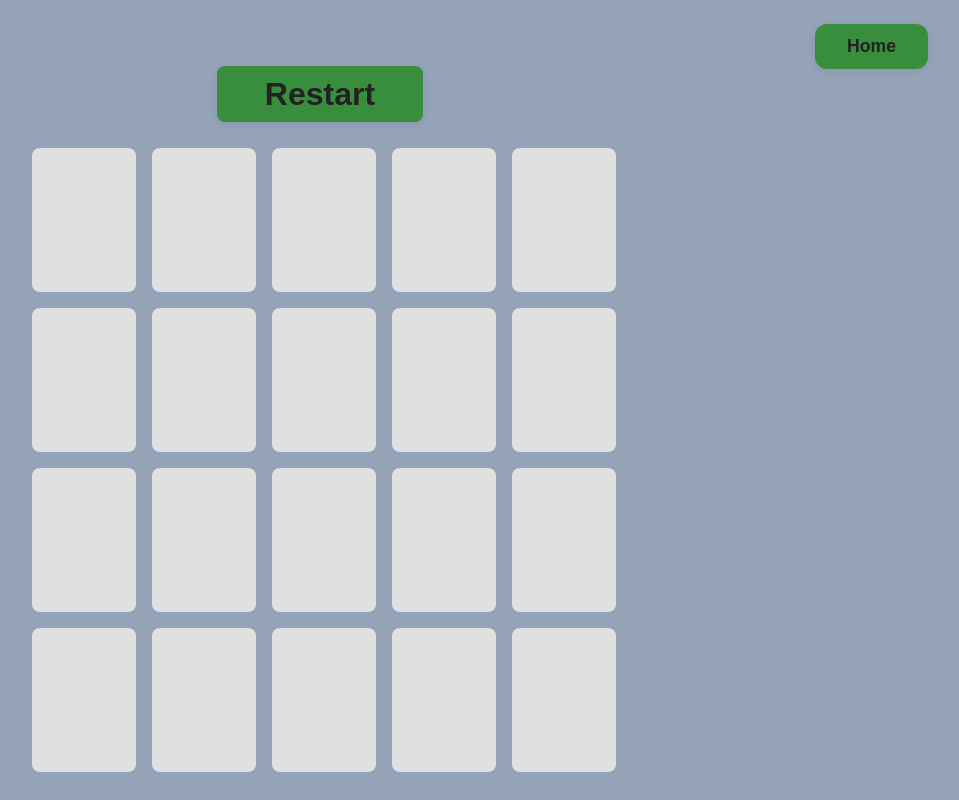
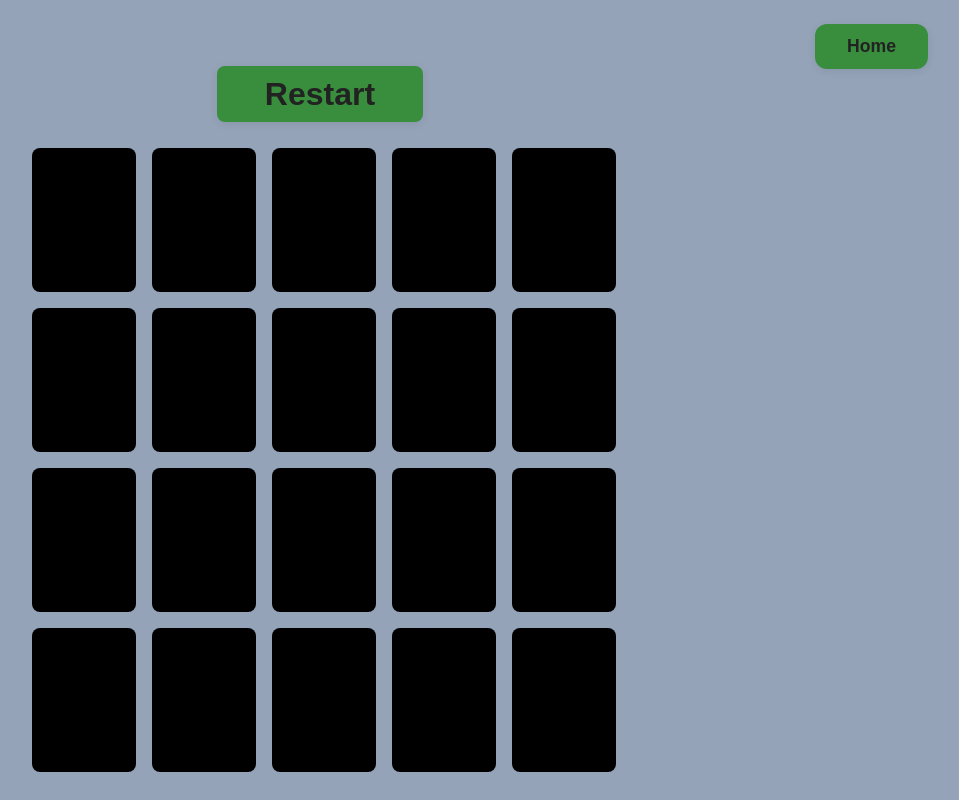
Before and after one commit to oskaroergreen-a11y/VendeSpil, a plain HTML site: page index.html in a window 1280 px wide. Both pictures are taken after a click on the button "Start". Shown: the whole page, without its empty margins (320-1279 px from the left). Drawn offline with Linux system fonts and the light colour scheme.

Commit message:
Ændret kortenes forside til sort

```diff
--- a/index.html
+++ b/index.html
@@ -170,9 +170,9 @@
     }
 
     .card-front {
-      background-color: #e0e0e0;
+      background-color: #000000;
       color: #729eb7;
-      border: 2px dashed #e0e0e0;
+      border: 2px dashed #000000;
     }
 
     .card-back {
```
